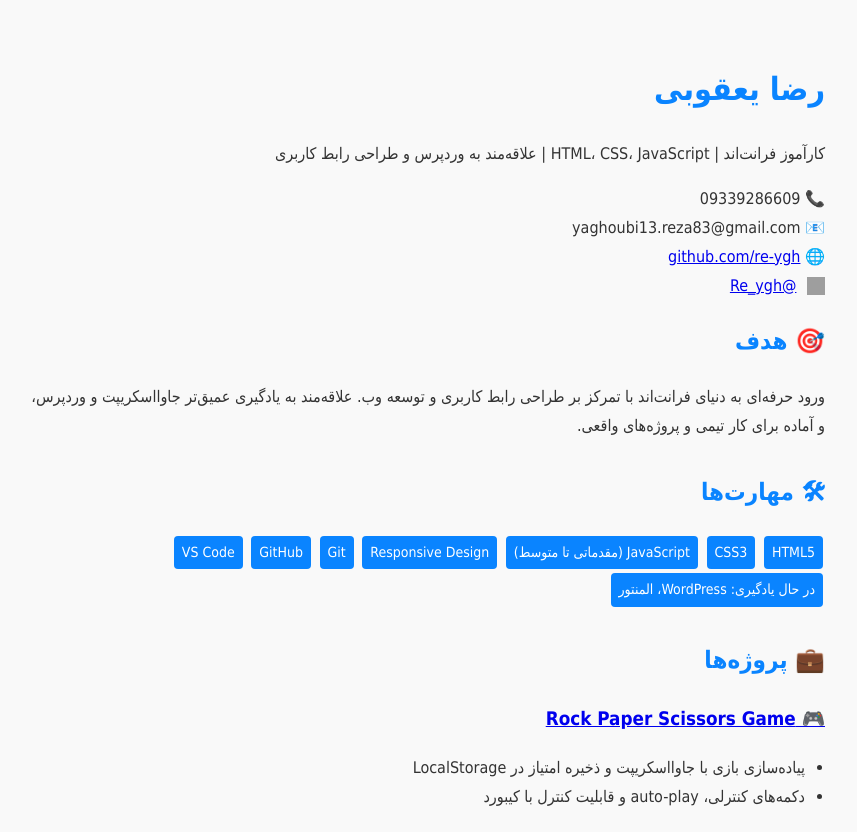
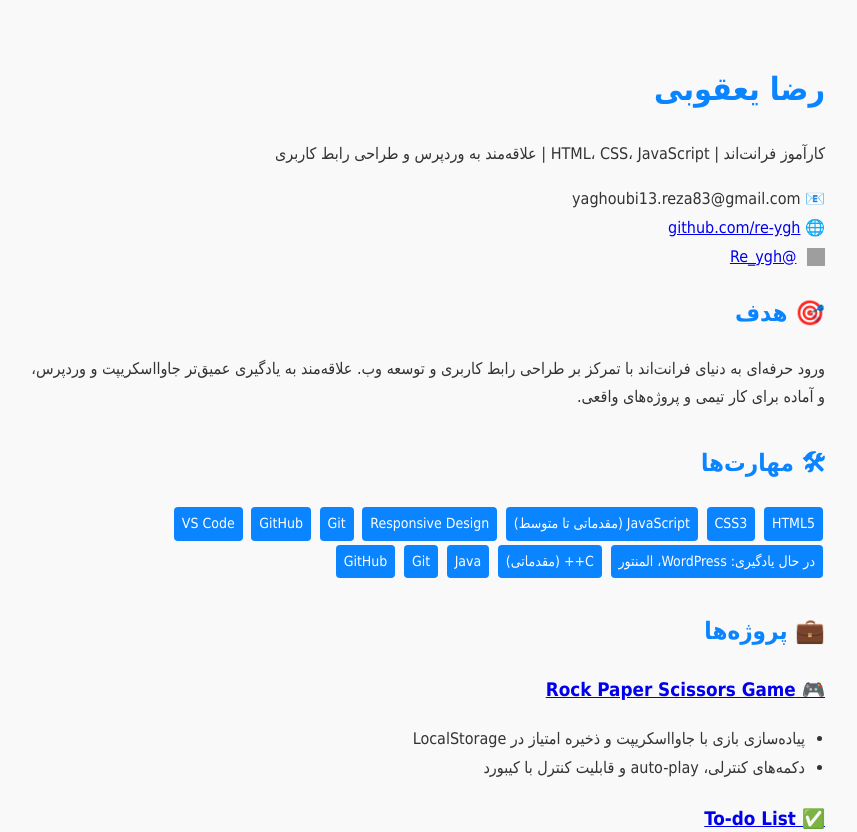
Before and after one commit to re-ygh/resume, a plain HTML site: page index.html in a window 1280 px wide. Shown: the top 832 px of the page, without its empty margins (215-1072 px from the left). Drawn offline with Linux system fonts and the light colour scheme; grey boxes are pictures that could not be loaded.

Commit message:
Update index.html

```diff
--- a/index.html
+++ b/index.html
@@ -44,7 +44,6 @@
   <h1>رضا یعقوبی</h1>
   <p>کارآموز فرانت‌اند | HTML، CSS، JavaScript | علاقه‌مند به وردپرس و طراحی رابط کاربری</p>
   <p>
-    📞 09339286609<br>
     📧 yaghoubi13.reza83@gmail.com<br>
     🌐 <a href="https://github.com/re-ygh" target="_blank">github.com/re-ygh</a><br>
     <img src="https://upload.wikimedia.org/wikipedia/commons/8/82/Telegram_logo.svg" alt="Telegram" class="icon"> <a href="https://t.me/Re_ygh" target="_blank">@Re_ygh</a>
@@ -65,6 +64,11 @@
     <div class="tag">GitHub</div>
     <div class="tag">VS Code</div>
     <div class="tag">در حال یادگیری: WordPress، المنتور</div>
+    <div class="tag">C++ (مقدماتی)</div>
+    <div class="tag">Java</div>
+    <div class="tag">Git</div>
+    <div class="tag">GitHub</div>
+
   </section>
 
   <section>
```
